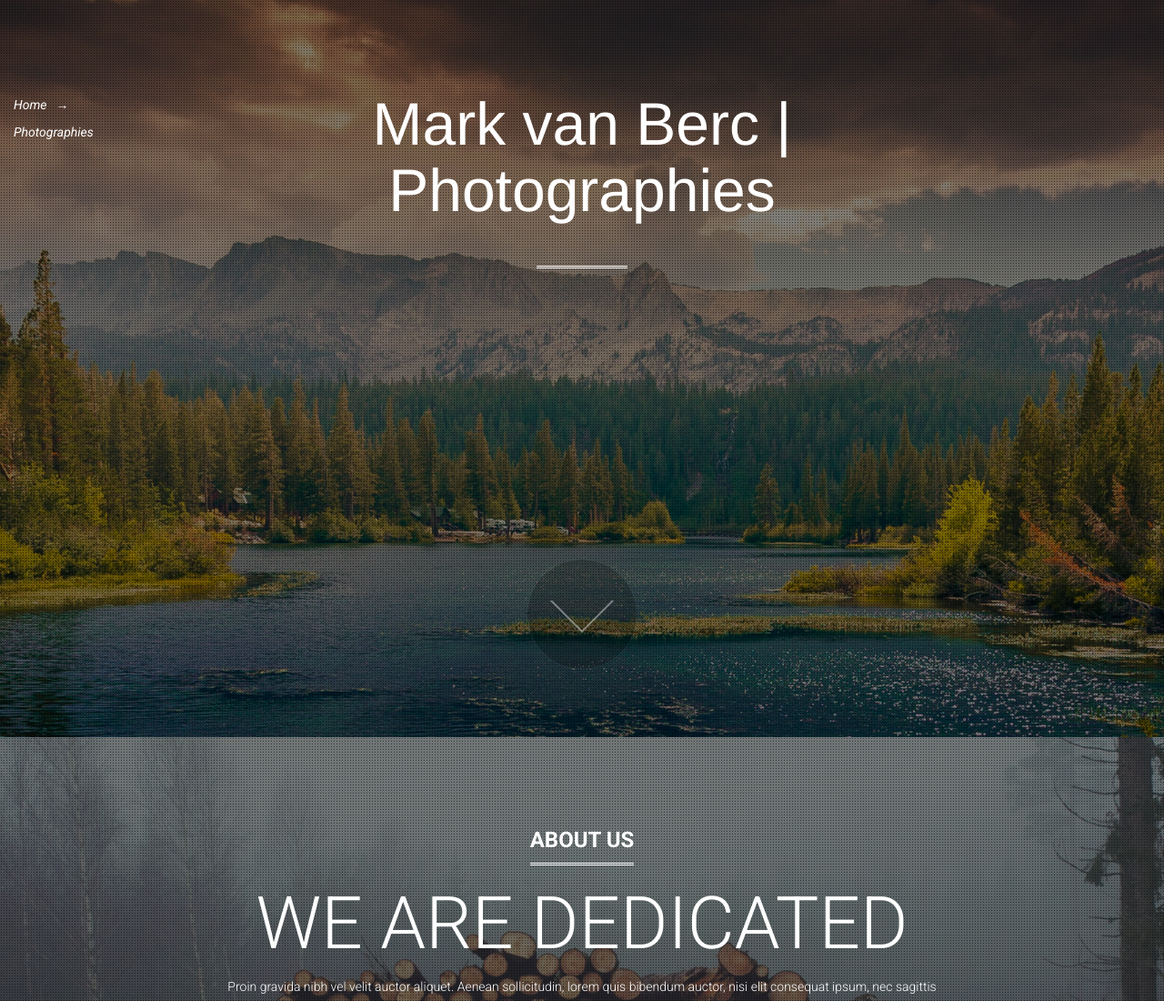
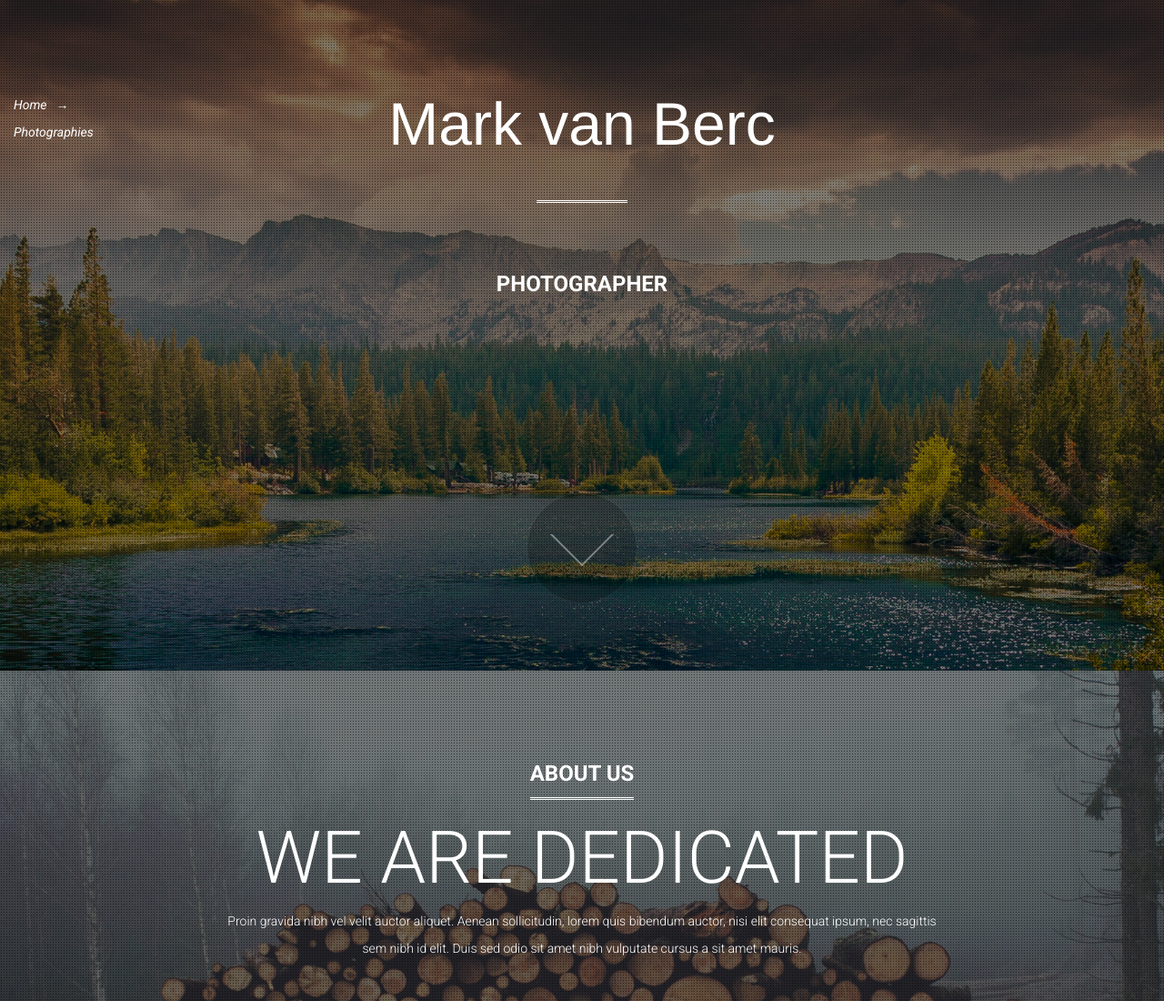
Before and after one commit to markvanberg/markvanberg.github.io, a plain HTML site: page index.html in a window 1280 px wide. Shown: the top 1100 px of the page at 91% size. Drawn offline with Linux system fonts and the light colour scheme.

Commit message:
next changes

```diff
--- a/index.html
+++ b/index.html
@@ -72,12 +72,13 @@
 		<div class="pattern height-resize">
 			<div class="container">
 				<h1 class="site-title">
-					Mark van Berc | Photographies
+					Mark van Berc
 				</h1><!-- /.site-title -->
 
 				<h3 class="section-name">
 					<span>
 						<br/>
+						Photographer
 						<br/>
 						<br/>
 						<br/>
```
